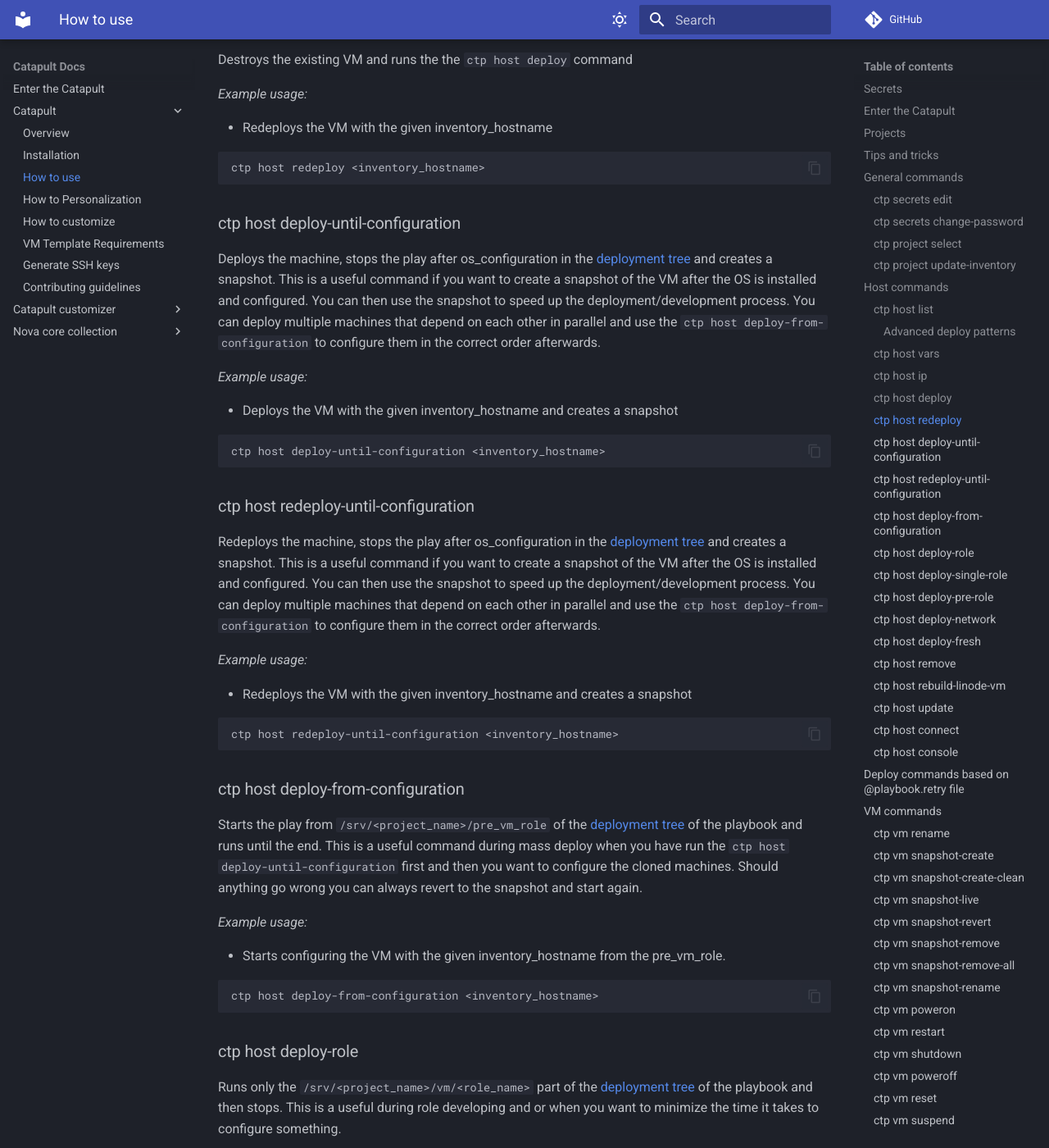
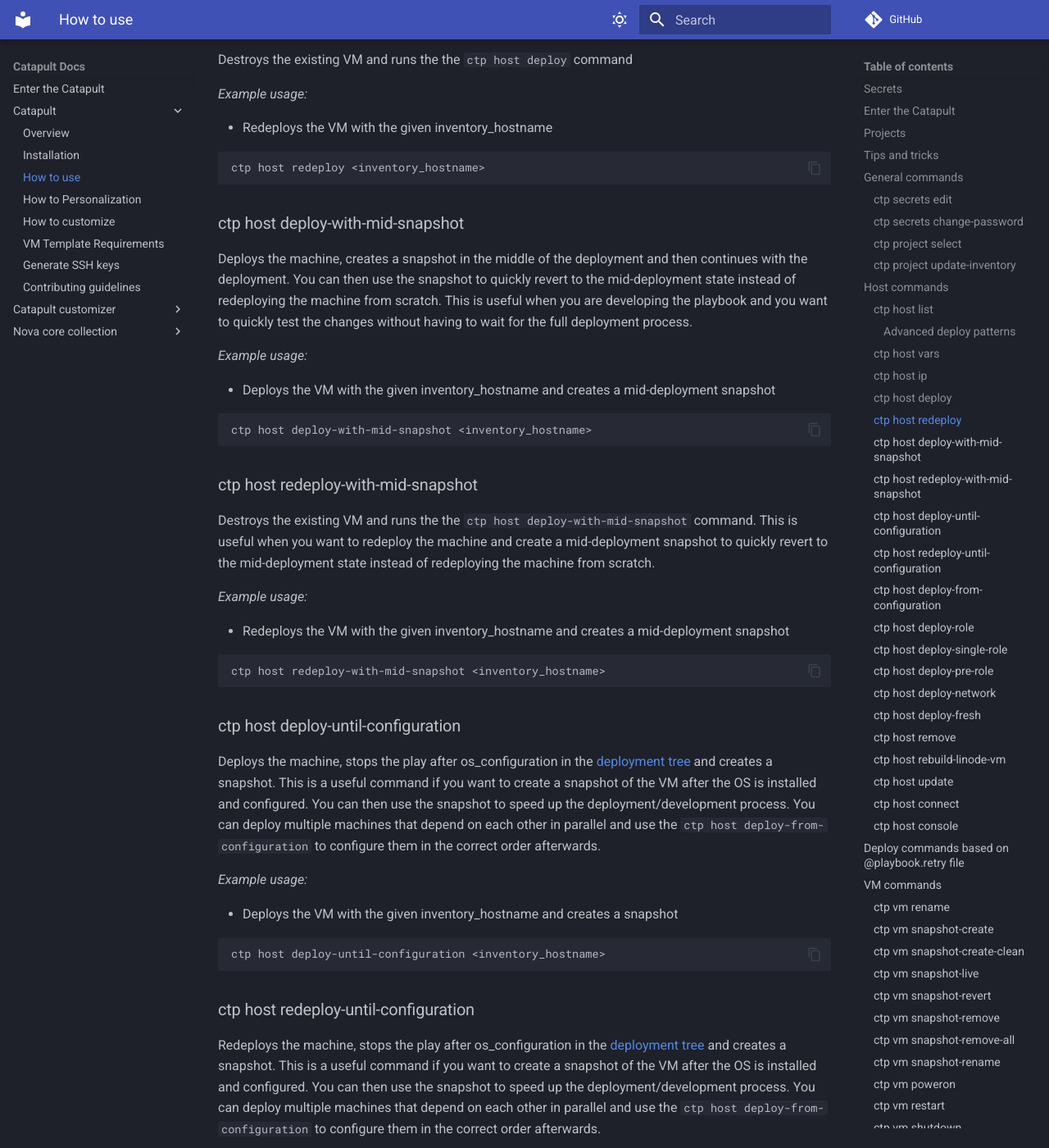
Before and after one commit to ClarifiedSecurity/catapult-docs, an MkDocs documentation site: the page built from docs/catapult/20-how-to-use.md, in a window 1280 px wide and 1400 px high, scrolled down 5283 px. Shown: the whole window at 82% size. Built offline with MkDocs 1.6.1 and Material for MkDocs 9.7.7, drawn with Linux system fonts in a browser that asks for light colours; plug-ins that fetch from the network failed and are left out; comment, search, counter and statistics services are not loaded; some of the changed text lies outside the part shown.

Commit message:
CatapultBot update docs

````diff
--- a/docs/catapult/20-how-to-use.md
+++ b/docs/catapult/20-how-to-use.md
@@ -10,7 +10,7 @@ Catapult has 2 modes for modifications:
 - Personalization - Where users can set their own preferences that will only affect them.
 - Customization - Where preferences are configured in a way that they apply to your team/organization etc.
 
-Follow the `# How to Personalization` & `# How to Customize` sections if you want to personalize or customize Catapult.
+Follow the [How to Personalization](https://clarifiedsecurity.github.io/catapult-docs/catapult/30-how-to-personalize.html) & [How to Customize](https://clarifiedsecurity.github.io/catapult-docs/catapult/40-how-to-customize.html) sections if you want to personalize or customize Catapult.
 
 ## Secrets
 
@@ -222,6 +222,30 @@ _Example usage:_
 
 ```zsh
 ctp host redeploy <inventory_hostname>
+```
+
+### ctp host deploy-with-mid-snapshot
+
+Deploys the machine, creates a snapshot in the middle of the deployment and then continues with the deployment. You can then use the snapshot to quickly revert to the mid-deployment state instead of redeploying the machine from scratch. This is useful when you are developing the playbook and you want to quickly test the changes without having to wait for the full deployment process.
+
+_Example usage:_
+
+- Deploys the VM with the given inventory_hostname and creates a mid-deployment snapshot
+
+```zsh
+ctp host deploy-with-mid-snapshot <inventory_hostname>
+```
+
+### ctp host redeploy-with-mid-snapshot
+
+Destroys the existing VM and runs the the `ctp host deploy-with-mid-snapshot` command. This is useful when you want to redeploy the machine and create a mid-deployment snapshot to quickly revert to the mid-deployment state instead of redeploying the machine from scratch.
+
+_Example usage:_
+
+- Redeploys the VM with the given inventory_hostname and creates a mid-deployment snapshot
+
+```zsh
+ctp host redeploy-with-mid-snapshot <inventory_hostname>
 ```
 
 ### ctp host deploy-until-configuration
````
